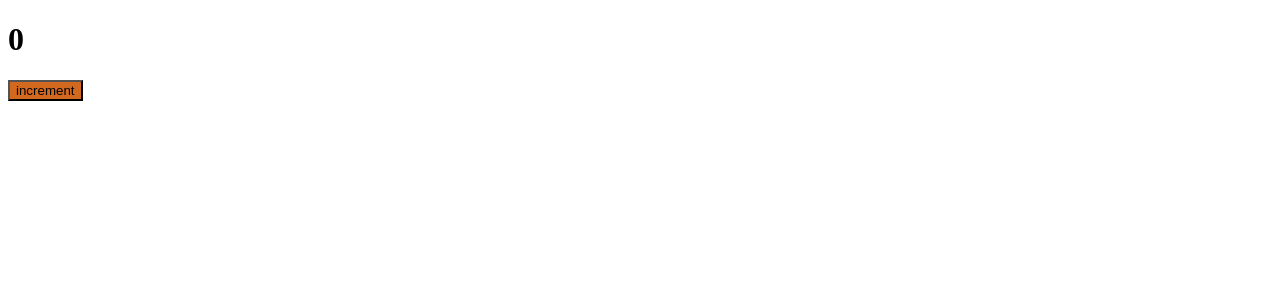
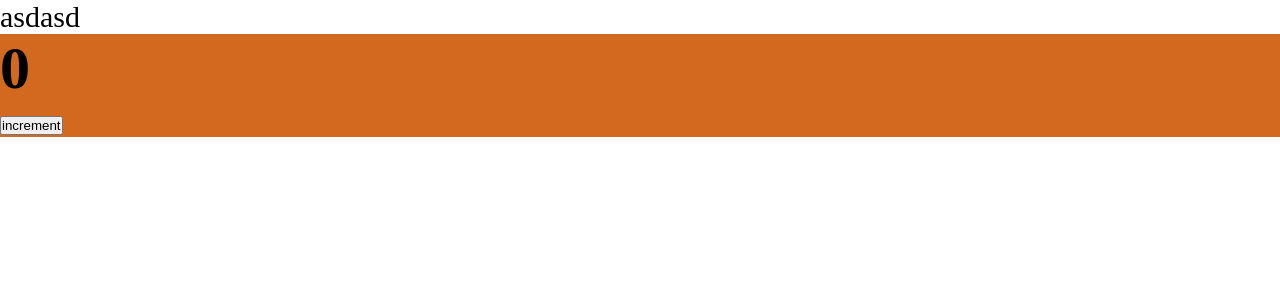
Before and after one commit to TrailblazerPlaya/advanced-frontend-practice, a React app: page / in a window 1280 px wide. Shown: the top 300 px of the page. Built offline with nearby package versions, Linux system fonts and the light colour scheme.

Commit message:
add css modules

```diff
--- a/package.json
+++ b/package.json
@@ -19,6 +19,7 @@
     "@types/webpack-dev-server": "^4.7.2",
     "css-loader": "^6.6.0",
     "html-webpack-plugin": "^5.5.0",
+    "mini-css-extract-plugin": "^2.5.3",
     "sass": "^1.49.9",
     "sass-loader": "^12.6.0",
     "style-loader": "^3.3.1",
--- /dev/null
+++ b/src/App.tsx
@@ -0,0 +1,11 @@
+import { Counter } from "./components/Counter";
+import "./index.scss";
+const App = () => {
+  return (
+    <div className="app">
+      asdasd
+      <Counter />
+    </div>
+  );
+};
+export default App;
--- a/src/components/Counder.scss
+++ b/src/components/Counter.module.scss
@@ -1,3 +1,3 @@
-button {
+.btn {
   background-color: chocolate;
 }
--- a/src/components/Counter.tsx
+++ b/src/components/Counter.tsx
@@ -1,12 +1,12 @@
 import { useState } from "react";
-import "./Counder.scss";
+import classes from "./Counter.module.scss";
 export const Counter = () => {
   const [count, setCount] = useState(0);
   const increment = () => {
     setCount(count + 1);
   };
   return (
-    <div>
+    <div className={classes.btn}>
       <h1>{count}</h1>
       <button onClick={increment}>increment</button>
     </div>
--- /dev/null
+++ b/src/index.scss
@@ -0,0 +1,9 @@
+* {
+  margin: 0;
+  padding: 0;
+  box-sizing: border-box;
+}
+
+.app {
+  font-size: 30px;
+}
--- a/src/index.tsx
+++ b/src/index.tsx
@@ -1,8 +1,3 @@
 import { render } from "react-dom";
-import { Counter } from "./components/Counter";
-render(
-  <div>
-    <Counter />
-  </div>,
-  document.getElementById("root")
-);
+import App from "./App";
+render(<App />, document.getElementById("root"));
```
Also changed, not shown: src/global.d.ts (added, +7 -0 lines), 4 other files (tests, documents, lock files or other folders).
